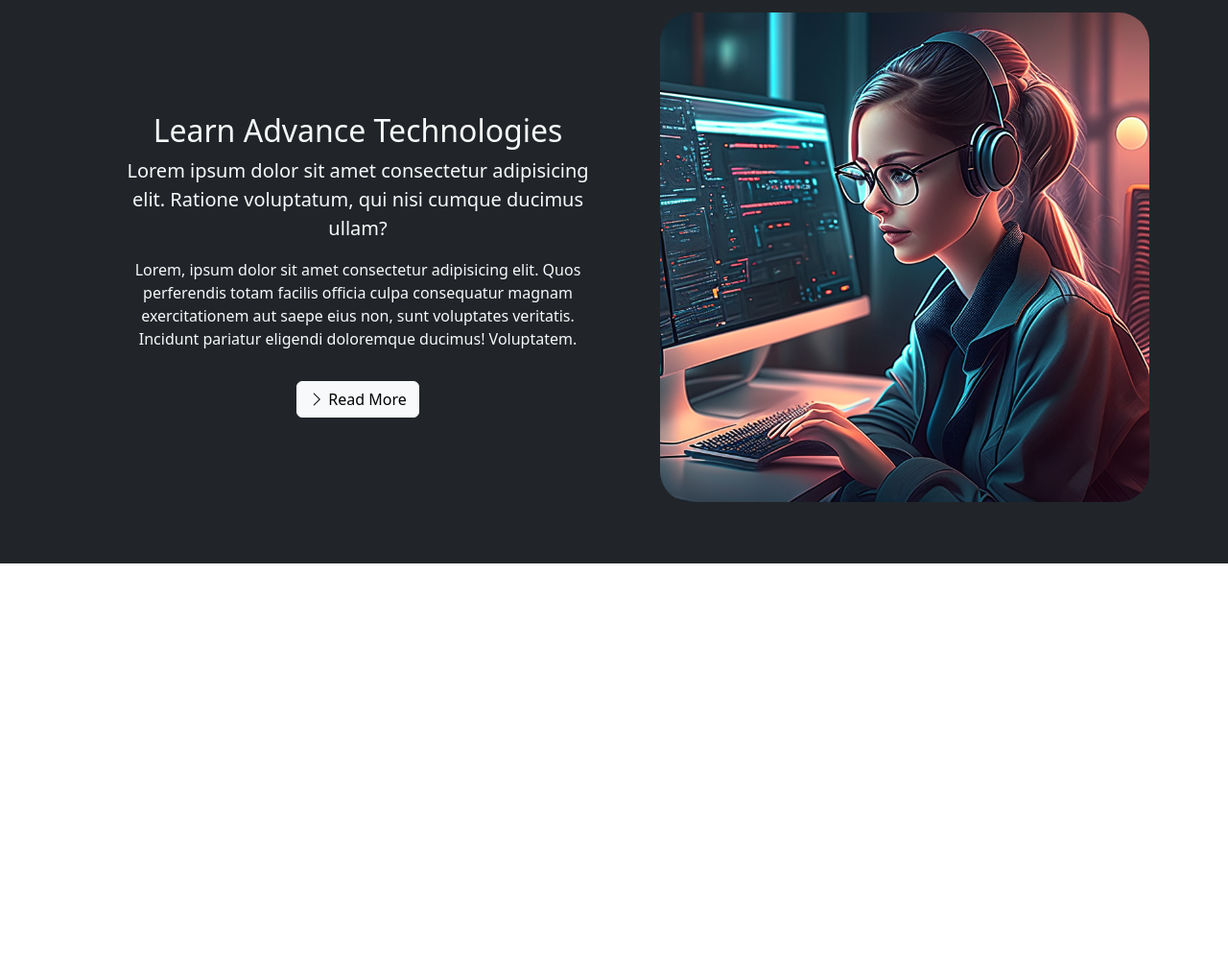
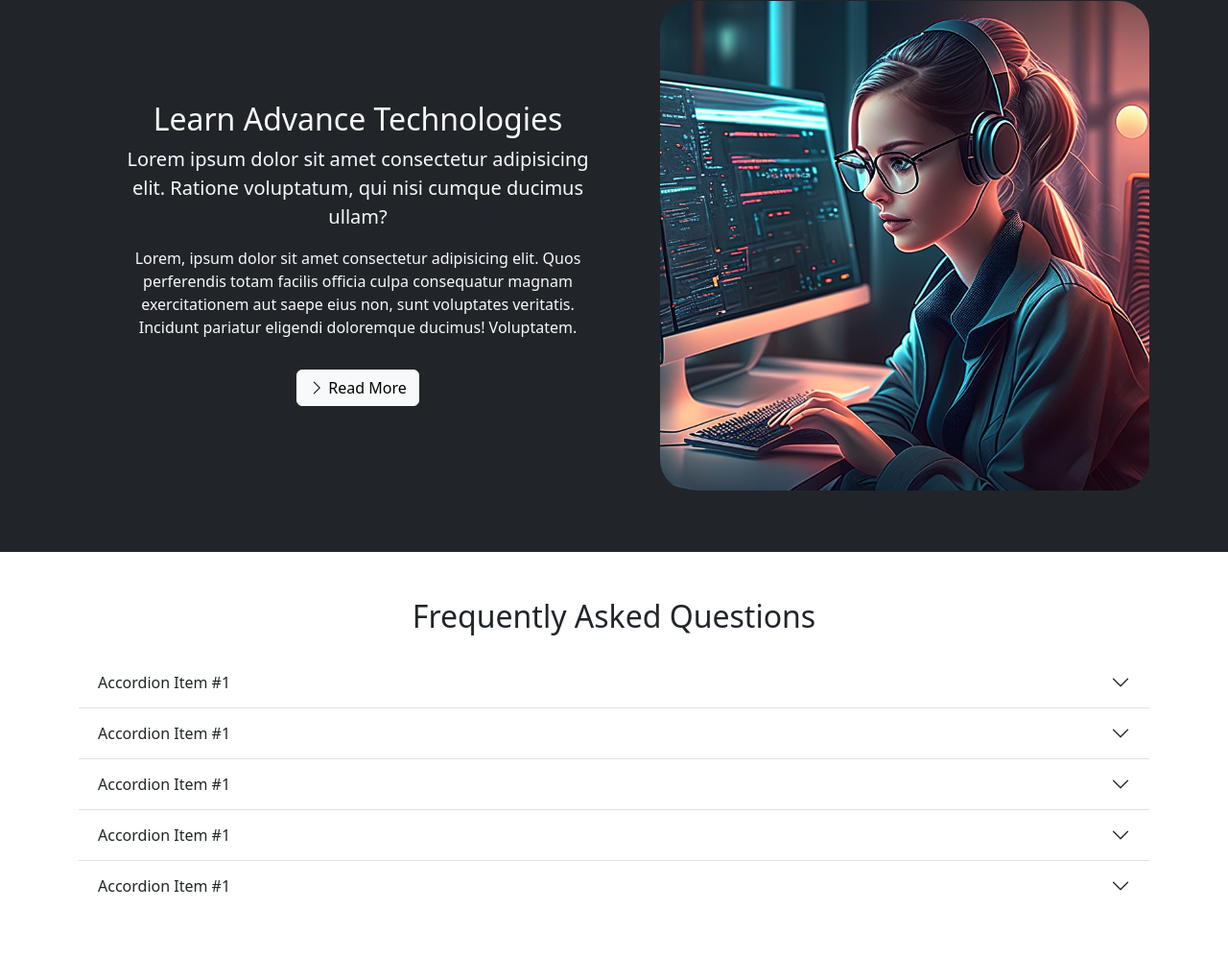
Before and after one commit to johndranreb/bootstrap-developer_bootcamp, a plain HTML site: page bootstrap-developer-bootcamp/index.html in a window 1280 px wide. Shown: the part 1516-2513 px from the top of the page at 96% size. Before the commit the page ends 2103 px from the top, so only its background shows below. Drawn offline with nearby package versions, Linux system fonts and the light colour scheme.

Commit message:
added faq section

```diff
--- a/bootstrap-developer-bootcamp/index.html
+++ b/bootstrap-developer-bootcamp/index.html
@@ -10,7 +10,7 @@
 </head>
 <body>
   <!-- Navbar -->
-  <nav class="navbar navbar-expand-lg bg-dark navbar-dark py-3">
+  <nav class="navbar navbar-expand-lg bg-dark navbar-dark py-3 fixed-top">
     <div class="container">
       <a href="#" class="navbar-brand">Frontend Developer Bootcamp</a>
 
@@ -59,7 +59,10 @@
 
         <div class="input-group news-input">
           <input type="text" class="form-control" placeholder="Enter Email" aria-label="Recipient's username" aria-describedby="button-addon2">
-          <button class="btn btn-dark btn-lg" type="button">Button</button>
+          <button class="btn btn-dark btn-lg" type="button">Send <svg xmlns="http://www.w3.org/2000/svg" width="16" height="16" fill="currentColor" class="bi bi-send" viewBox="0 0 16 16">
+            <path d="M15.854.146a.5.5 0 0 1 .11.54l-5.819 14.547a.75.75 0 0 1-1.329.124l-3.178-4.995L.643 7.184a.75.75 0 0 1 .124-1.33L15.314.037a.5.5 0 0 1 .54.11ZM6.636 10.07l2.761 4.338L14.13 2.576 6.636 10.07Zm6.787-8.201L1.591 6.602l4.339 2.76 7.494-7.493Z"/>
+          </svg></button>
+
         </div>
 
       </div>
@@ -153,6 +156,70 @@
     </div>
   </section>
 
+  <!-- Question Accordion -->
+  <section id="questions" class="p-5">
+    <div class="container">
+      <h2 class="text-center mb-4">Frequently Asked Questions</h2>
+      <div class="accordion accordion-flush" id="questions">
+        <!-- Item 1 -->
+        <div class="accordion-item">
+          <h2 class="accordion-header">
+            <button class="accordion-button collapsed" type="button" data-bs-toggle="collapse" data-bs-target="#question-one" aria-expanded="false" aria-controls="flush-collapseOne">
+              Accordion Item #1
+            </button>
+          </h2>
+          <div id="question-one" class="accordion-collapse collapse" data-bs-parent="#questions">
+            <div class="accordion-body">Placeholder content for this accordion, which is intended to demonstrate the <code>.accordion-flush</code> class. This is the first item's accordion body.</div>
+          </div>
+        </div>
+          <!-- Item 2 -->
+          <div class="accordion-item">
+            <h2 class="accordion-header">
+              <button class="accordion-button collapsed" type="button" data-bs-toggle="collapse" data-bs-target="#question-two" aria-expanded="false" aria-controls="flush-collapseOne">
+                Accordion Item #1
+              </button>
+            </h2>
+            <div id="question-two" class="accordion-collapse collapse" data-bs-parent="#questions">
+              <div class="accordion-body">Placeholder content for this accordion, which is intended to demonstrate the <code>.accordion-flush</code> class. This is the first item's accordion body.</div>
+            </div>
+          </div>
+          <!-- Item 3 -->
+          <div class="accordion-item">
+            <h2 class="accordion-header">
+              <button class="accordion-button collapsed" type="button" data-bs-toggle="collapse" data-bs-target="#question-three" aria-expanded="false" aria-controls="flush-collapseOne">
+                Accordion Item #1
+              </button>
+            </h2>
+            <div id="question-three" class="accordion-collapse collapse" data-bs-parent="#questions">
+              <div class="accordion-body">Placeholder content for this accordion, which is intended to demonstrate the <code>.accordion-flush</code> class. This is the first item's accordion body.</div>
+            </div>
+          </div>
+          <!-- Item 4 -->
+          <div class="accordion-item">
+            <h2 class="accordion-header">
+              <button class="accordion-button collapsed" type="button" data-bs-toggle="collapse" data-bs-target="#question-four" aria-expanded="false" aria-controls="flush-collapseOne">
+                Accordion Item #1
+              </button>
+            </h2>
+            <div id="question-four" class="accordion-collapse collapse" data-bs-parent="#questions">
+              <div class="accordion-body">Placeholder content for this accordion, which is intended to demonstrate the <code>.accordion-flush</code> class. This is the first item's accordion body.</div>
+            </div>
+          </div>
+          <!-- Item 5 -->
+          <div class="accordion-item">
+            <h2 class="accordion-header">
+              <button class="accordion-button collapsed" type="button" data-bs-toggle="collapse" data-bs-target="#question-five" aria-expanded="false" aria-controls="flush-collapseOne">
+                Accordion Item #1
+              </button>
+            </h2>
+            <div id="question-five" class="accordion-collapse collapse" data-bs-parent="#questions">
+              <div class="accordion-body">Placeholder content for this accordion, which is intended to demonstrate the <code>.accordion-flush</code> class. This is the first item's accordion body.</div>
+            </div>
+          </div>
+      </div>
+    </div>
+  </section>
+
   <script src="https://cdn.jsdelivr.net/npm/bootstrap@5.3.2/dist/js/bootstrap.bundle.min.js" integrity="sha384-C6RzsynM9kWDrMNeT87bh95OGNyZPhcTNXj1NW7RuBCsyN/o0jlpcV8Qyq46cDfL" crossorigin="anonymous"></script>
 </body>
 </html>
--- a/bootstrap-developer-bootcamp/styles.css
+++ b/bootstrap-developer-bootcamp/styles.css
@@ -1,3 +1,10 @@
+body::before{
+  display: block;
+  content: '';
+  height: 60px;
+}
+
+
 @media(min-width: 768px){
   .news-input{
     width: 50%;
```
